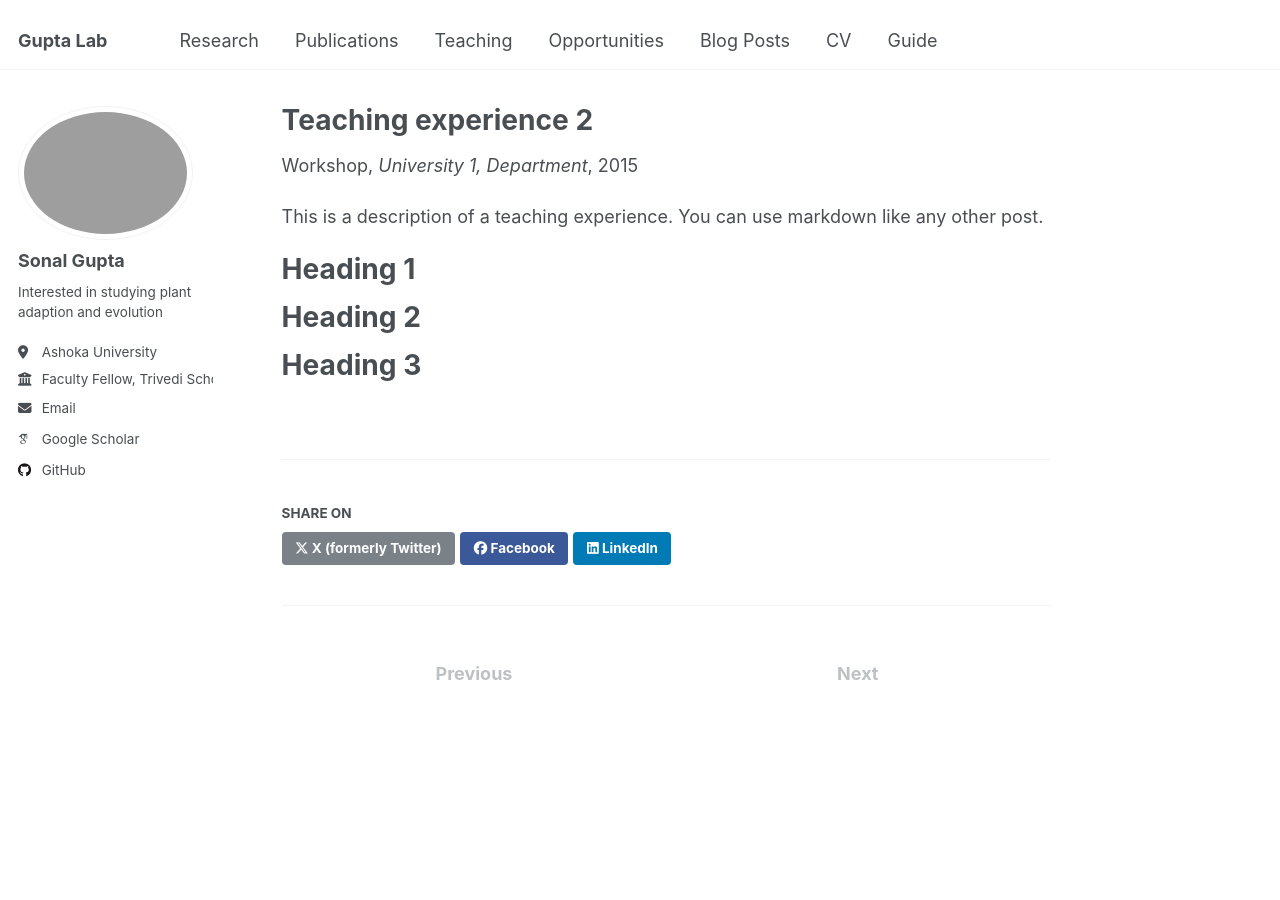
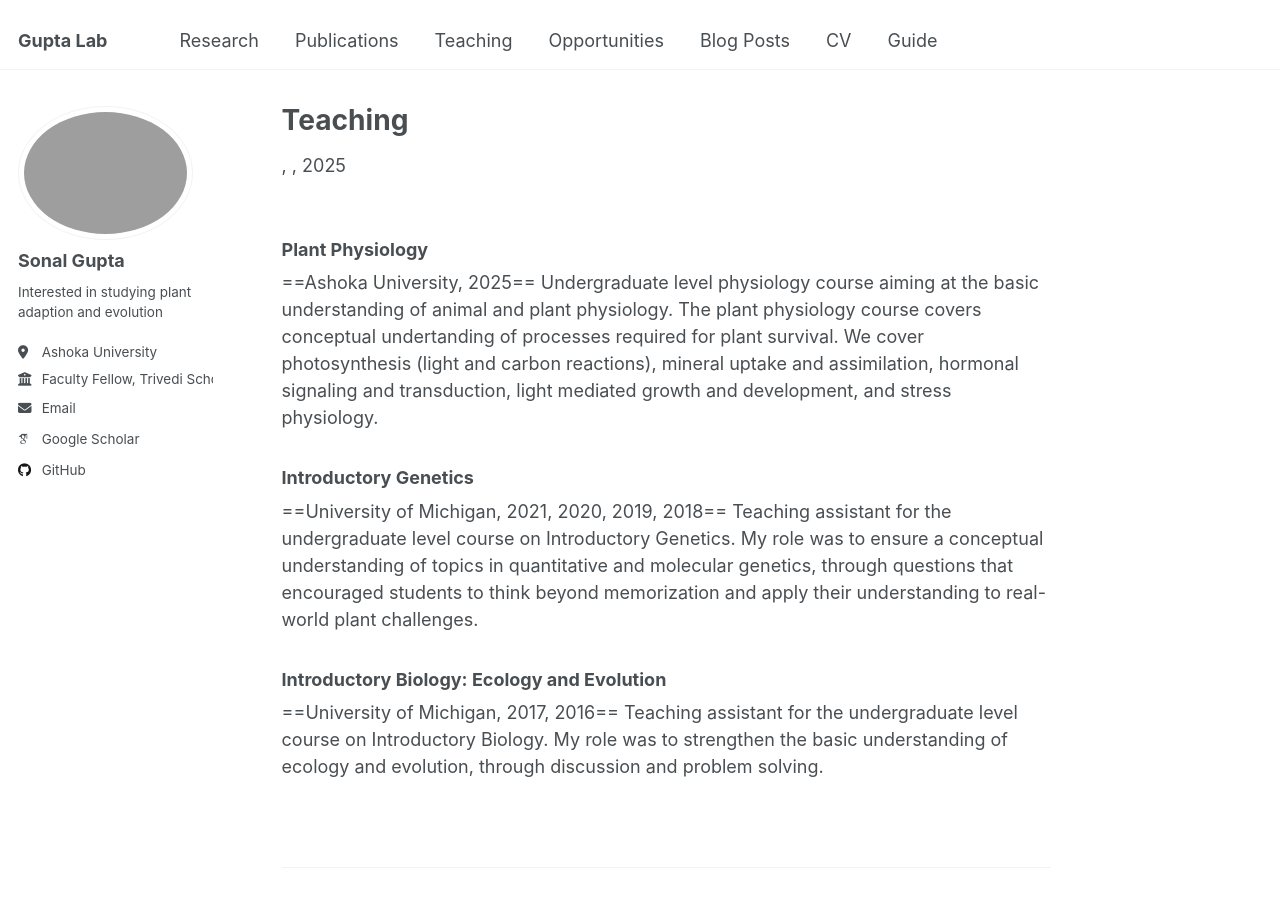
Before and after one commit to gupta-plantgenevo/gupta-plantgenevo.github.io, a Jekyll site: the page built from _teaching/2015-spring-teaching-2.md, in a window 1280 px wide and 900 px high. Built offline with Jekyll 4.4.1, drawn with Linux system fonts in a browser that asks for light colours; some web fonts are replaced.

Commit message:
Update 2015-spring-teaching-2.md

```diff
--- a/_teaching/2015-spring-teaching-2.md
+++ b/_teaching/2015-spring-teaching-2.md
@@ -1,20 +1,16 @@
 ---
-title: "Teaching experience 2"
+title: "Teaching"
 collection: teaching
-type: "Workshop"
-permalink: /teaching/2015-spring-teaching-1
-venue: "University 1, Department"
-date: 2015-01-01
-location: "City, Country"
 ---
 
-This is a description of a teaching experience. You can use markdown like any other post.
+### **Plant Physiology**
+==Ashoka University, 2025==
+Undergraduate level physiology course aiming at the basic understanding of animal and plant physiology. The plant physiology course covers conceptual undertanding of processes required for plant survival. We cover photosynthesis (light and carbon reactions), mineral uptake and assimilation, hormonal signaling and transduction, light mediated growth and development, and stress physiology.
 
-Heading 1
-======
+### **Introductory Genetics**
+==University of Michigan, 2021, 2020, 2019, 2018==
+Teaching assistant for the undergraduate level course on Introductory Genetics. My role was to ensure a conceptual understanding of topics in quantitative and molecular genetics, through questions that encouraged students to think beyond memorization and apply their understanding to real-world plant challenges.
 
-Heading 2
-======
-
-Heading 3
-======
+### **Introductory Biology: Ecology and Evolution**
+==University of Michigan, 2017, 2016==
+Teaching assistant for the undergraduate level course on Introductory Biology. My role was to strengthen the basic understanding of ecology and evolution, through discussion and problem solving.
```
